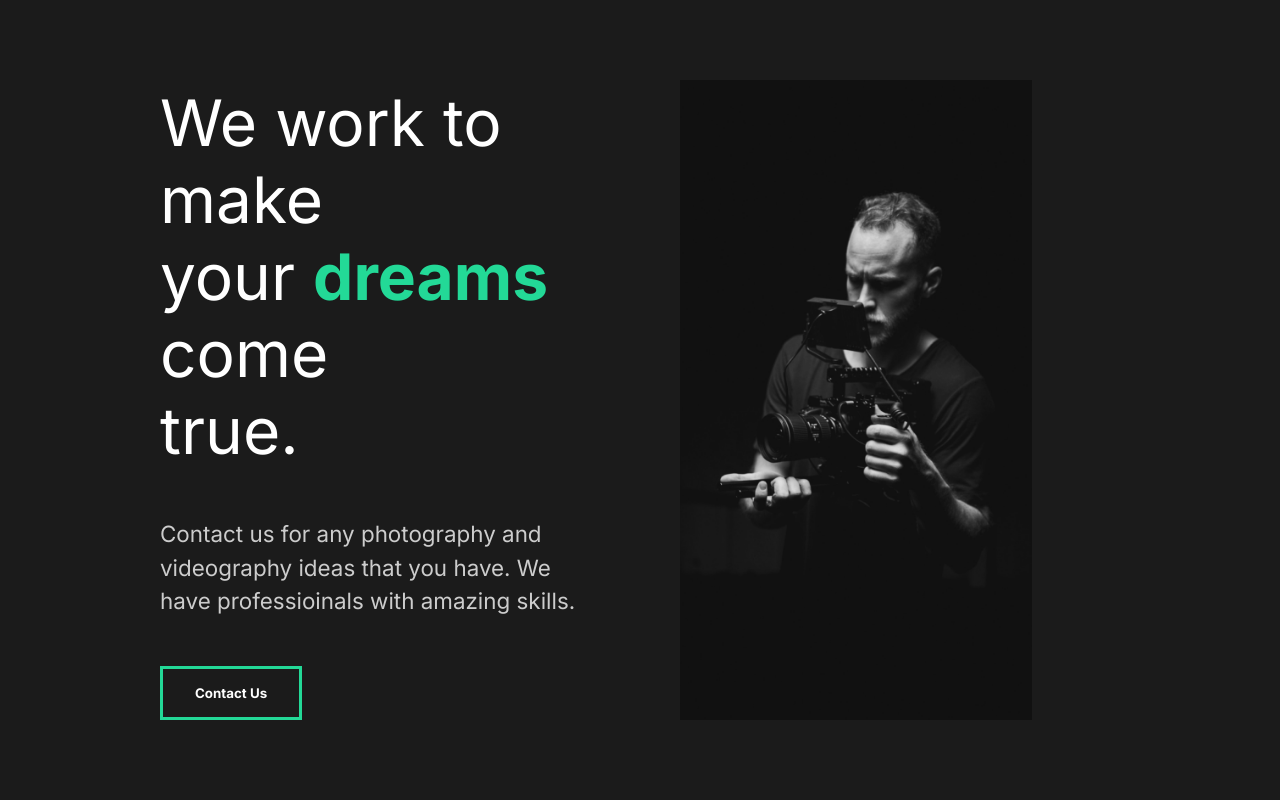
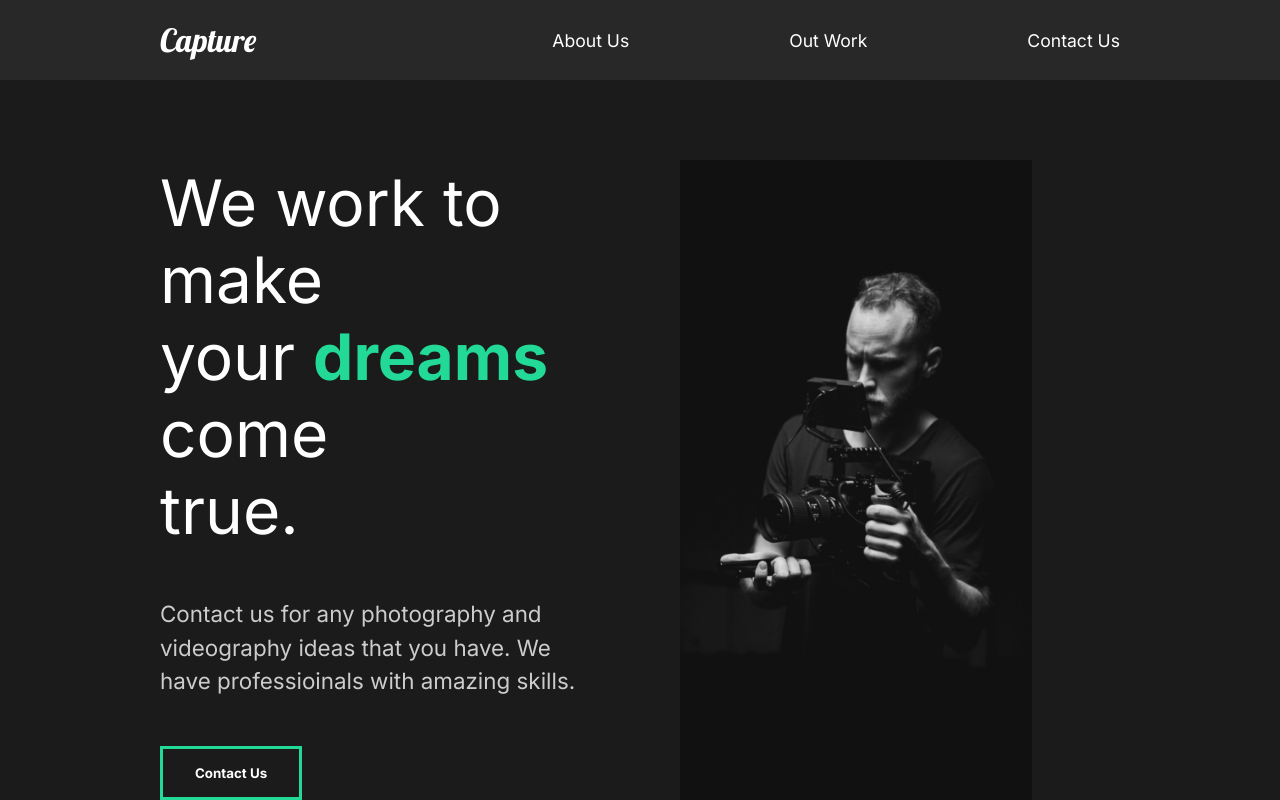
Before and after one commit to Azzzizzz/react-capture-website, a React (Create React App) app: page / in a window 1280 px wide. Shown: the top 800 px of the page. Built offline with nearby package versions, Linux system fonts and the light colour scheme.

Commit message:
8. Creating Our Nav

```diff
--- a/src/App.js
+++ b/src/App.js
@@ -1,5 +1,7 @@
 import React from "react";
 // Global Style
+// Nav Bar
+import Nav from "./components/Nav";
 import GlobalStyle from "./components/GlobalStyle";
 //Import Pages
 import AboutUs from "./pages/AboutUs";
@@ -8,6 +10,7 @@
   return (
     <div className="App">
       <GlobalStyle />
+      <Nav />
       <AboutUs />
     </div>
   );
--- a/src/components/AboutSection.js
+++ b/src/components/AboutSection.js
@@ -1,6 +1,6 @@
 import home1 from "../img/home1.png";
 // Styled
-import styled from "styled-components";
+// import styled from "styled-components";
 import { About, Description, Image, Hide } from "../styles";
 const AboutSection = () => {
   return (
--- a/src/components/GlobalStyle.js
+++ b/src/components/GlobalStyle.js
@@ -33,8 +33,11 @@
    }
    h3{
       color:white;
-
    }
+   h4 {
+    font-weight: bold;
+    font-size: 2rem;
+  }
    p{
       padding:3rem 0rem;
       color:#ccc;
--- /dev/null
+++ b/src/components/Nav.jsx
@@ -0,0 +1,53 @@
+import styled from "styled-components";
+
+const Nav = () => {
+  return (
+    <StyledNav>
+      <h1>
+        <a id="logo" href="#">
+          Capture
+        </a>
+      </h1>
+      <ul>
+        <li>
+          <a href="#">About Us</a>
+        </li>
+        <li>
+          <a href="#">Out Work</a>
+        </li>
+        <li>
+          <a href="#">Contact Us</a>
+        </li>
+      </ul>
+    </StyledNav>
+  );
+};
+
+const StyledNav = styled.div`
+  min-height: 10vh;
+  display: flex;
+  margin: auto;
+  justify-content: space-between;
+  align-items: center;
+  padding: 1rem 10rem;
+  background: #282828;
+  a {
+    color: white;
+    text-decoration: none;
+  }
+  ul {
+    display: flex;
+    list-style: none;
+  }
+  #logo {
+    font-size: 2rem;
+    font-family: "lobster", cursive;
+    font-weight: lighter;
+  }
+  li {
+    padding-left: 10rem;
+    position: relative;
+  }
+`;
+
+export default Nav;
```
